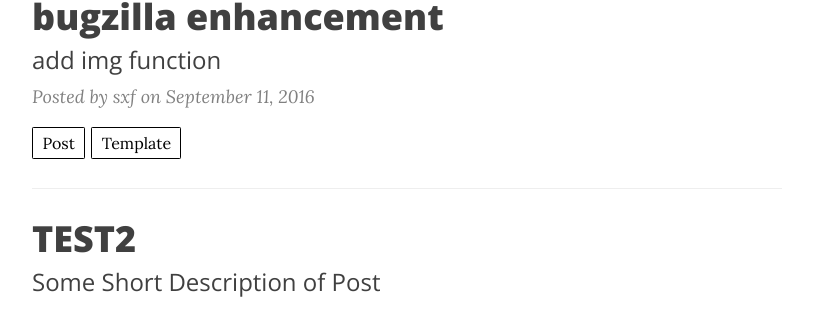
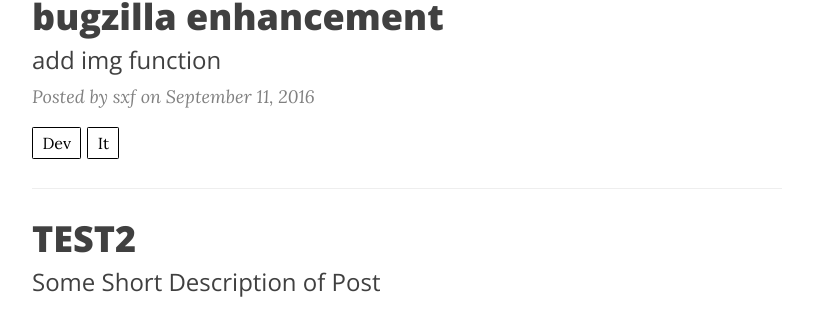
Before and after one commit to sxf1749/sxf1749.github.com, a Jekyll site: the page built from index.html, in a window 1280 px wide and 900 px high, scrolled down 560 px. Shown: the part 127-436 px from the top of the window, without its empty margins (233-1046 px from the left). Built offline with Jekyll 4.4.1, drawn with Linux system fonts in a browser that asks for light colours; nearby versions of some CDN libraries; the list of posts is cut into pages by our own code.

Commit message:
Update 2016-09-11-bugzilla.markdown

```diff
--- a/_posts/2016-09-11-bugzilla.markdown
+++ b/_posts/2016-09-11-bugzilla.markdown
@@ -2,7 +2,7 @@
 layout:     post
 title:      bugzilla enhancement
 author:     sxf
-tags: 		post template
+tags: 		dev it
 subtitle:  	add img function
 category:  project2
 ---
```
